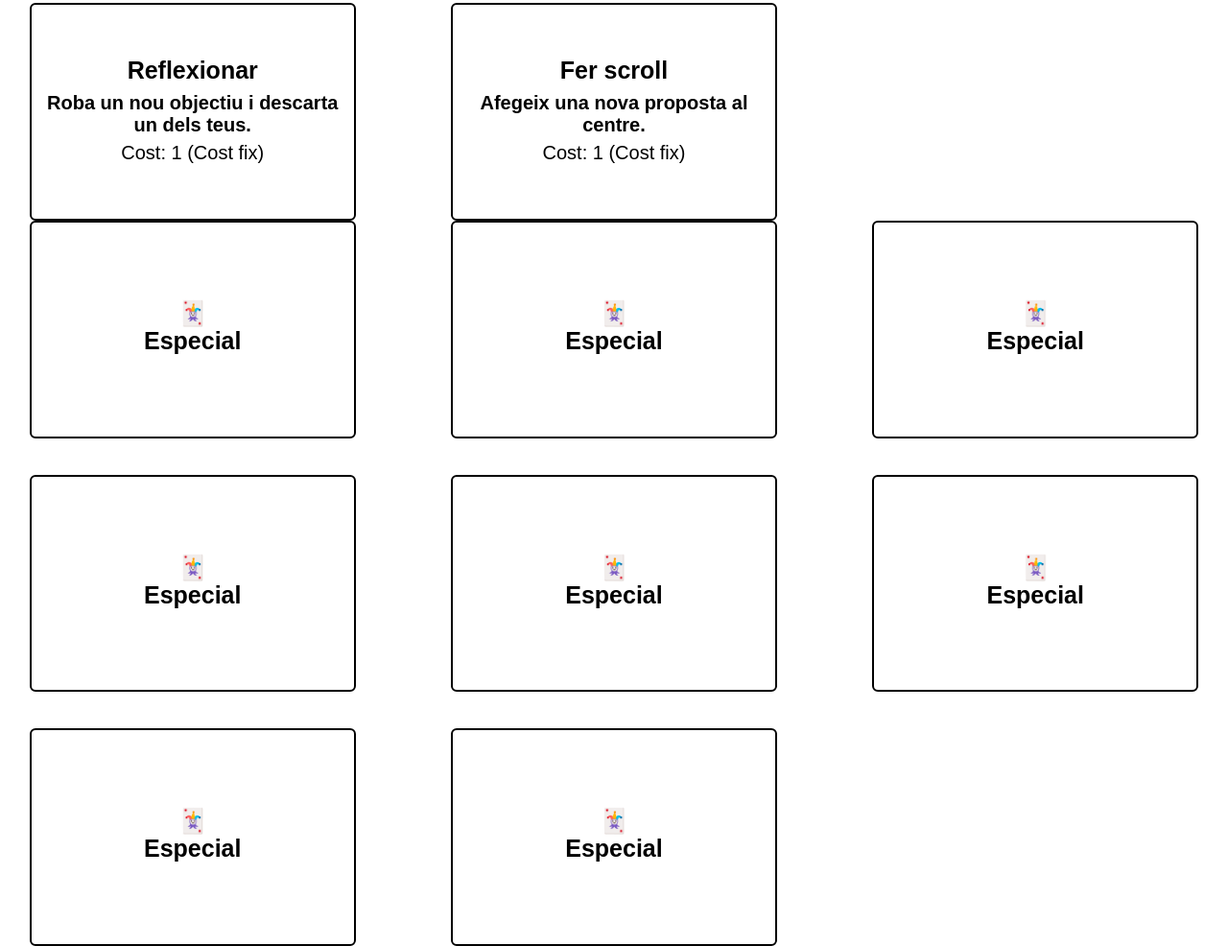
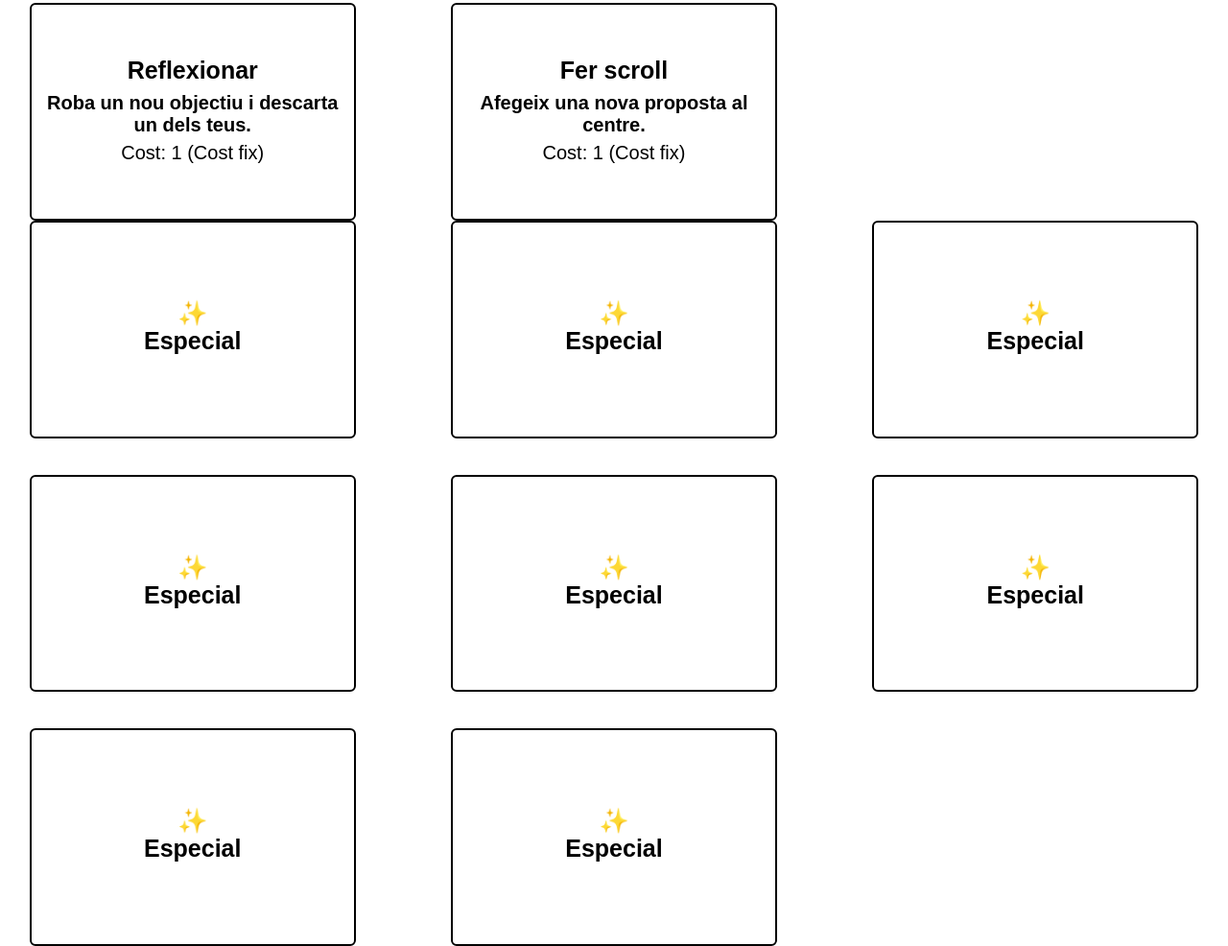
Before and after one commit to viscat/que-mirem-avui, a plain HTML site: page cartes.html in a window 1280 px wide. Shown: the part 9067-10053 px from the top of the page at 96% size. Drawn offline with Linux system fonts and the light colour scheme.

Commit message:
Change Special cards icon

```diff
--- a/cartes.html
+++ b/cartes.html
@@ -155,9 +155,8 @@ function crearCartaHTML(titol, contingutHTML) {
 function crearRevers(tipus) {
   const emoji = {
     "Proposta": "🎞️",
-    "Context": "🛋️",
     "Objectiu": "🎯",
-    "Especial": "🃏"
+    "Especial": "✨"
   }[tipus] || "🎲";
   const carta = document.createElement("div");
   carta.className = "carta";
```
Also changed, not shown: 1 other file.
